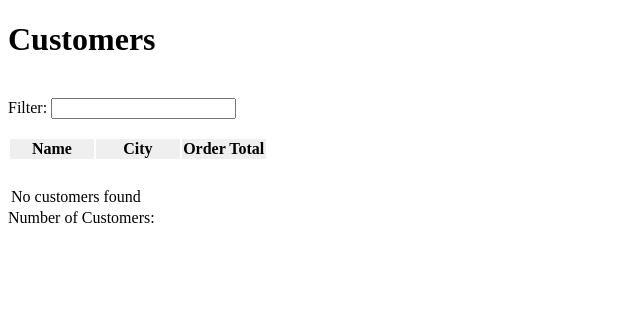
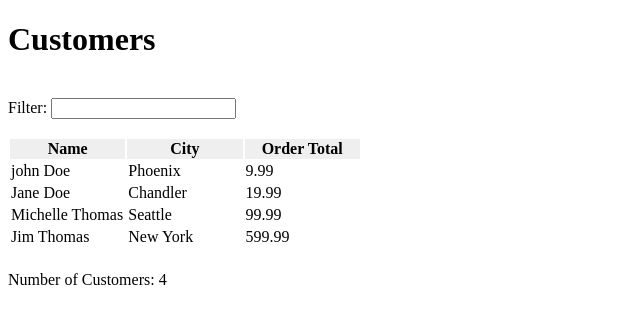
Before and after one commit to redlerKayleigh/my-first-angualr-project, an Angular app in the folder my-frist-project/: page / in a window 1280 px wide. Shown: the top 324 px of the page, without its empty margins (0-640 px from the left). Built offline with nearby package versions, Linux system fonts and the light colour scheme.

Commit message:
Scrimba - Directives & Interpolation

```diff
--- a/my-frist-project/src/app/customers/customers-list/customers-list.component.html
+++ b/my-frist-project/src/app/customers/customers-list/customers-list.component.html
@@ -9,24 +9,24 @@
             <th>Order Total</th>
         </tr>
     </thead>
-    <tr>
+    <tr *ngFor="let cust of filteredCustomers">
         <td>
             <a>
-
+                {{ cust.name }}
             </a>
         </td>
-        <td></td>
-        <td></td>
+        <td>{{ cust.city }}</td>
+        <td>{{ cust.orderTotal }}</td>
     </tr>
-    <tr>
+    <tr *ngIf="filteredCustomers && filteredCustomers.length">
         <td colspan="2">&nbsp;</td>
         <td>
-
+            {{ customersOrderTotal }}
         </td>
     </tr>
-    <tr>
+    <tr *ngIf="!filteredCustomers || !filteredCustomers.length">
         <td colspan="4">No customers found</td>
     </tr>
 </table>
-Number of Customers:
+Number of Customers: {{ filteredCustomers.length }}
 <br />
--- a/my-frist-project/src/app/customers/customers-list/customers-list.component.ts
+++ b/my-frist-project/src/app/customers/customers-list/customers-list.component.ts
@@ -1,4 +1,5 @@
 import { Component, OnInit } from '@angular/core';
+
 import { ICustomer } from '../../shared/interfaces';
 
 @Component({
@@ -6,12 +7,26 @@
     templateUrl: './customers-list.component.html'
 })
 export class CustomersListComponent implements OnInit {
-    filteredCustomers: ICustomer[] = [];
-    customersOrderTotal: number | undefined;
+
+    filteredCustomers: any[] = [];
+    customersOrderTotal!: number;
     currencyCode: string = 'USD';
+
     constructor() {}
 
     ngOnInit() {
+        this.filteredCustomers = [
+            { id: 1, name: 'john Doe', city: 'Phoenix', orderTotal: 9.99, customerSince: new Date(2014, 7, 10) },
+            { id: 2, name: 'Jane Doe', city: 'Chandler', orderTotal: 19.99, customerSince: new Date(2017, 2, 22)},
+            { id: 3, name: 'Michelle Thomas', city: 'Seattle', orderTotal: 99.99, customerSince: new Date(2002, 10, 31)},
+            { id: 4, name: 'Jim Thomas', city: 'New York', orderTotal: 599.99, customerSince: new Date(2002, 10, 31)},
+        ];
+    }
 
+    calculateOrders() {
+        this.customersOrderTotal = 0;
+        this.filteredCustomers.forEach((cust: ICustomer) => {
+            this.customersOrderTotal += cust.orderTotal!;
+        });
     }
 }
```
